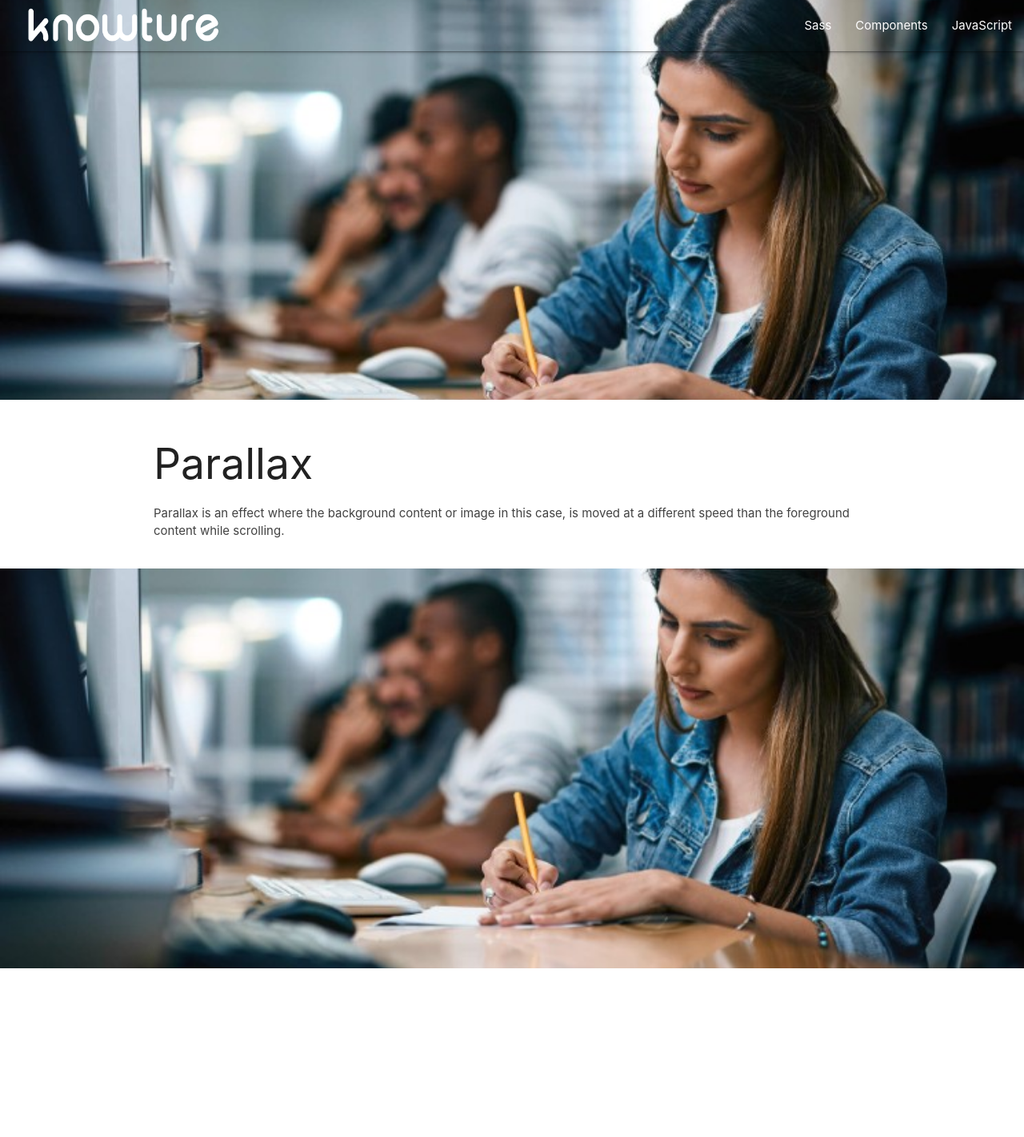
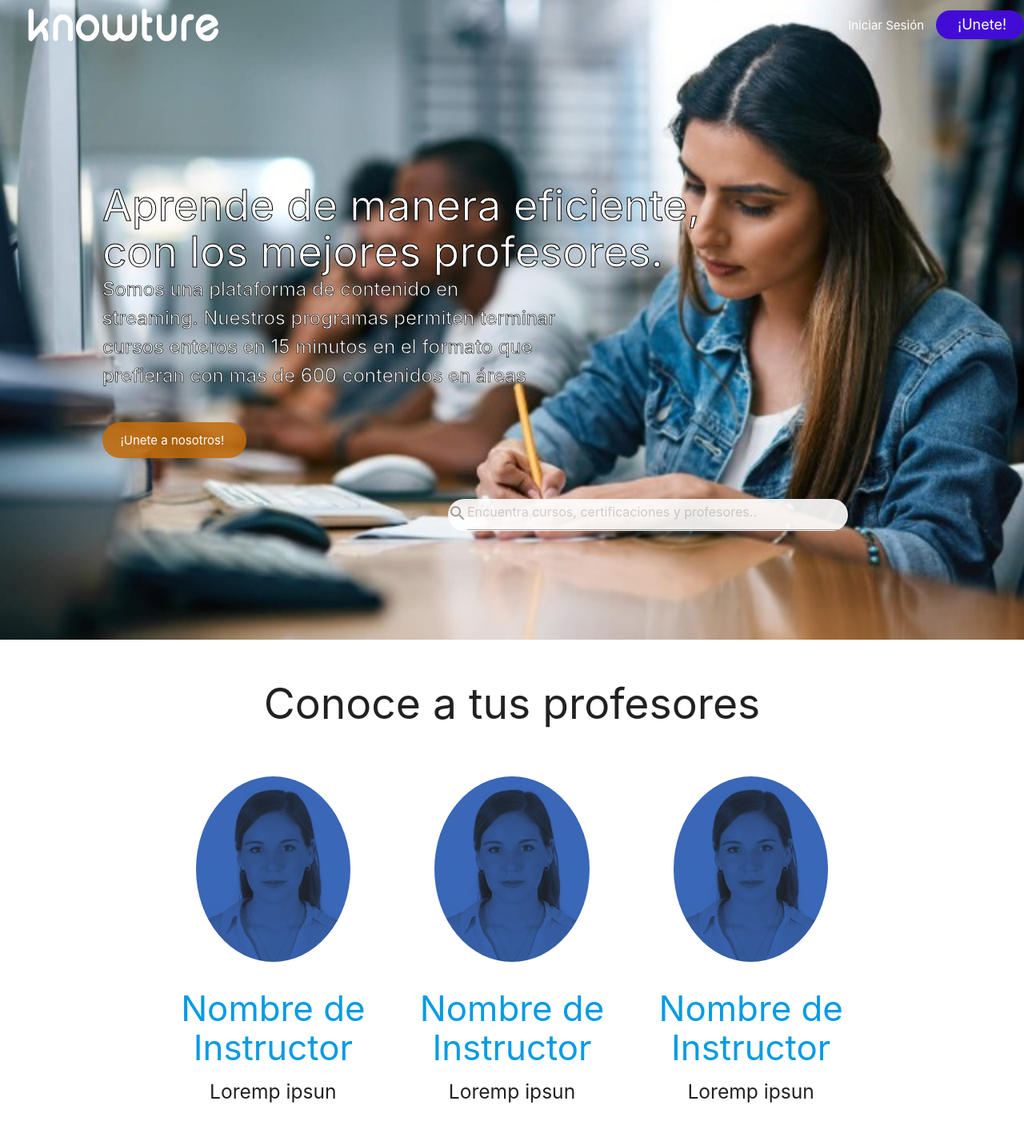
Before and after one commit to gianacuratemedia/acurate_sistemas2, a React (Create React App) app: page / in a window 1280 px wide. Shown: the top 1422 px of the page at 80% size. Before the commit the page ends 1211 px from the top, so only its background shows below. Built offline with nearby package versions, Linux system fonts and the light colour scheme.

Commit message:
Se ajustaron los componentes de la página principal

```diff
--- a/src/App.js
+++ b/src/App.js
@@ -2,10 +2,10 @@ import React from "react";
 import "./assets/css/App.css";
 import "./assets/css/stylesprofesores.css";
 import imagenes from "./assets/img/imagenes";
-import { FontAwesomeIcon } from "@fortawesome/react-fontawesome";
-import { faSearch } from "@fortawesome/free-solid-svg-icons";
 import "materialize-css/dist/css/materialize.min.css";
 import M from "materialize-css";
+// import { FontAwesomeIcon } from "@fortawesome/react-fontawesome";
+// import { faSearch } from "@fortawesome/free-solid-svg-icons";
 
 function App() {
   document.addEventListener("DOMContentLoaded", function () {
@@ -65,7 +65,7 @@ function App() {
     //       <img className="profe1" src={imagenes.img5} />
     //       <div className="item-text">
     //         <h3>
-    //           <a href="dfgdfg">Nombre de Instructor</a>
+    //           <a href="#">Nombre de Instructor</a>
     //         </h3>
     //         <div className="sub-text">
     //           <h5>Loremp ipsun</h5>
@@ -76,7 +76,7 @@ function App() {
     //       <img className="profe1" src={imagenes.img5} />
     //       <div className="item-text">
     //         <h3>
-    //           <a href="dfgdfgd">Nombre de Instructor</a>
+    //           <a href="#d">Nombre de Instructor</a>
     //         </h3>
     //         <div className="sub-text">
     //           <h5>Loremp ipsun</h5>
@@ -102,38 +102,108 @@ function App() {
         <div class="parallax">
           <img src={imagenes.img4} />
         </div>
-        <nav className="transparent">
+        <nav className="transparent z-depth-0">
           <div class="nav-wrapper">
             <a href="#" class="brand-logo">
-            <img className="azul responsive-img"  src={imagenes.img2} />
+              <img className="azul responsive-img" src={imagenes.img2} />
             </a>
             <ul id="nav-mobile" class="right hide-on-med-and-down">
               <li>
-                <a href="sass.html">Sass</a>
+                <a href="#">Iniciar Sesión</a>
               </li>
               <li>
-                <a href="badges.html">Components</a>
-              </li>
-              <li>
-                <a href="collapsible.html">JavaScript</a>
+                <a href="#" className="boton-unete">
+                  ¡Unete!
+                </a>
               </li>
             </ul>
           </div>
         </nav>
+
+        <div className="texto">
+          <h2>
+            Aprende de manera eficiente,<br></br>
+            con los mejores profesores.
+          </h2>
+        </div>
+        <p className="parrafoPrincipal">
+          Somos una plataforma de contenido en<br></br>
+          streaming. Nuestros programas permiten terminar<br></br>
+          cursos enteros en 15 minutos en el formato que<br></br>
+          prefieran con mas de 600 contenidos en áreas
+        </p>
+
+        <div>
+          <a className="boton" href="#">
+            ¡Unete a nosotros!
+          </a>
+        </div>
+
+        <form>
+          <div className="barraBusqueda">
+            <label class="label-icon" for="search">
+              <i class="material-icons">search</i>
+            </label>
+            <input
+              id="search"
+              type="search"
+              placeholder="Encuentra cursos, certificaciones y profesores.."
+              required
+            />
+          </div>
+        </form>
       </div>
+
       <div class="section white">
         <div class="row container">
-          <h2 class="header">Parallax</h2>
-          <p class="grey-text text-darken-3 lighten-3">
-            Parallax is an effect where the background content or image in this
-            case, is moved at a different speed than the foreground content
-            while scrolling.
-          </p>
+          <h2 class="header center">Conoce a tus profesores</h2>
+
+          <div className="col s4">
+            <div className="item center">
+              <img className="profe1" src={imagenes.img5} />
+              <div className="item-text">
+                <h3>
+                  <a href="#">Nombre de Instructor</a>
+                </h3>
+                <div className="sub-text">
+                  <h5>Loremp ipsun</h5>
+                </div>
+              </div>
+            </div>
+          </div>
+
+          <div className="col s4">
+            <div className="item center">
+              <img className="profe1" src={imagenes.img5} />
+              <div className="item-text">
+                <h3>
+                  <a href="#">Nombre de Instructor</a>
+                </h3>
+                <div className="sub-text">
+                  <h5>Loremp ipsun</h5>
+                </div>
+              </div>
+            </div>
+          </div>
+
+          <div className="col s4">
+            <div className="item center">
+              <img className="profe1" src={imagenes.img5} />
+              <div className="item-text">
+                <h3>
+                  <a href="#">Nombre de Instructor</a>
+                </h3>
+                <div className="sub-text">
+                  <h5>Loremp ipsun</h5>
+                </div>
+              </div>
+            </div>
+          </div>
         </div>
       </div>
+
       <div class="parallax-container">
         <div class="parallax">
-          {" "}
           <img src={imagenes.img4} />
         </div>
       </div>
--- a/src/assets/css/App.css
+++ b/src/assets/css/App.css
@@ -13,9 +13,6 @@ background-size: cover;
 text-decoration: none;
 }
 
-
-
-
 .App-logo {
   height: 40vmin;
   pointer-events: none;
@@ -26,9 +23,6 @@ text-decoration: none;
     animation: App-logo-spin infinite 20s linear;
   }
 }
-
-
-
 
 .App-link {
   color: #61dafb;
@@ -58,39 +52,6 @@ text-decoration: none;
 
 }
 
-.boton-unete{
-  text-decoration: none;
-  position: fixed;
-  margin: 20px 0px 0px 500px;
-  display: inline-block;
-  background: rgb(66, 12, 214);
-  line-height: 2;
-  width: 110px;
-  padding: 0 1.5em;
-  color: white;
-  border-radius: 2em;
-  font-size: 18px;
-  }
-  .boton-unete:hover{
-    background: rgb(12, 12, 187);
-  }
-.boton-unete:active{
-  transform: scale(.99);
-}
-
-
-.barraBusqueda{
-  position: relative;
-  margin: 425px 0px 0px 365px;
-  width: 500px;
-  height: 40px;
-  background-color:white;
-  border-radius: 30px;
-  display: flex;
-  align-items: center;
-  opacity: 0.9;
-}
-
 .buscador{
 margin: 0px 0px 0px 30px;
 width: 460px;
@@ -101,10 +62,10 @@ border: none;
 outline: none;
 
 } */
-.buscador:focus{
+/* .buscador:focus{ */
  /** border-color: dodgerblue;
   box-shadow: 0 0 8px 0 dodgerblue;**/
-}
+/* } */
 
 /* .buscador:hover{
   opacity: 1;
@@ -121,9 +82,6 @@ color: rgb(119, 118, 118);
 
 }
 
-
-
-
 .fondo{
   position: absolute;
   width: 1263px;
@@ -132,27 +90,47 @@ color: rgb(119, 118, 118);
 
 }
 
+.boton:hover{
+  background-color: rgb(197, 120, 5);
+}
+.boton:active{
+  transform: scale(.99);
+} */
+
+.parallax-container {
+  height: 800px !important;
+}
+
+.azul{
+  position: relative;
+  width: 250px;
+  margin-left: 30px;
+  margin-top: -29px;
+  }
 
   .texto{
     position: absolute;
-  color: white;
-  margin: 100px 0px 0px 80px;
-
+    color: rgb(255, 255, 255);
+    margin: 16vh;
+    -webkit-text-stroke: 1px black;
   }
 
   .parrafoPrincipal{
     position: absolute;
     color: white;
-  margin: 195px 0px 0px 80px;
-
+    font-size: 3vh;
+    margin-top: 35vh;
+    margin-left: 16vh;
+    -webkit-text-stroke: .6px black;
   }
 
   .boton{
     text-decoration: none;
     position: absolute;
-  margin: 310px 0px 0px 100px;
+    margin-top: 58vh;
+    margin-left: 16vh;
     display: inline-block;
-  background: rgb(192, 108, 12);
+    background: rgba(192, 108, 12, 0.877);
     line-height: 3;
     width: 180px;
     padding: 0 1.5em;
@@ -165,10 +143,38 @@ color: rgb(119, 118, 118);
   }
   .boton:active{
     transform: scale(.99);
-} */
-.azul{
+  }
+
+  .barraBusqueda{
     position: relative;
-  width: 250px;
-  margin-left: 30px;
-  margin-top: -29px;
+    margin-top: 70vh;
+    margin-left: 70vh;
+    width: 500px;
+    height: 40px;
+    background-color:white;
+    border-radius: 30px;
+    display: flex;
+    align-items: center;
+    opacity: 0.9;
   }
+
+  .boton-unete{
+    text-decoration: none;
+    /* position: fixed; */
+    /* margin: 20px 0px 0px 500px; */
+    display: inline-block;
+    background: rgb(66, 12, 214);
+    line-height: 2;
+    width: 110px;
+    padding: 0 1.5em;
+    color: white;
+    border-radius: 2em;
+    font-size: 18px;
+    }
+
+    .boton-unete:hover{
+      background: rgb(12, 12, 187);
+    }
+  .boton-unete:active{
+    transform: scale(.99);
+  }
--- a/src/assets/css/index.css
+++ b/src/assets/css/index.css
@@ -2,9 +2,9 @@ body {
   margin: 0;
   font-family: -apple-system, BlinkMacSystemFont, 'Segoe UI', 'Roboto', 'Oxygen',
     'Ubuntu', 'Cantarell', 'Fira Sans', 'Droid Sans', 'Helvetica Neue',
-    sans-serif;
-  -webkit-font-smoothing: antialiased;
-  -moz-osx-font-smoothing: grayscale;
+    sans-serif !important;
+  -webkit-font-smoothing: antialiased !important;
+  -moz-osx-font-smoothing: grayscale !important;
   /* height: 100hv;
   display: flex;
 
@@ -14,5 +14,5 @@ body {
 
 code {
   font-family: source-code-pro, Menlo, Monaco, Consolas, 'Courier New',
-    monospace;
+    monospace !important;
 }
--- a/src/assets/css/stylesprofesores.css
+++ b/src/assets/css/stylesprofesores.css
@@ -10,7 +10,7 @@
     color: rgb(25, 25, 187);
 } */
 
-/* .profe1{
+.profe1{
     -webkit-filter: grayscale(100%)
     brightness(25%) sepia(80%)
     hue-rotate(-180deg)
@@ -26,7 +26,7 @@
     border-radius: 50%;
     width: 70%;
     height: 70%;
-} */
+}
 
 /* .container{
     text-decoration: none;
```
Lines whose indentation alone changed are shown as unchanged.
